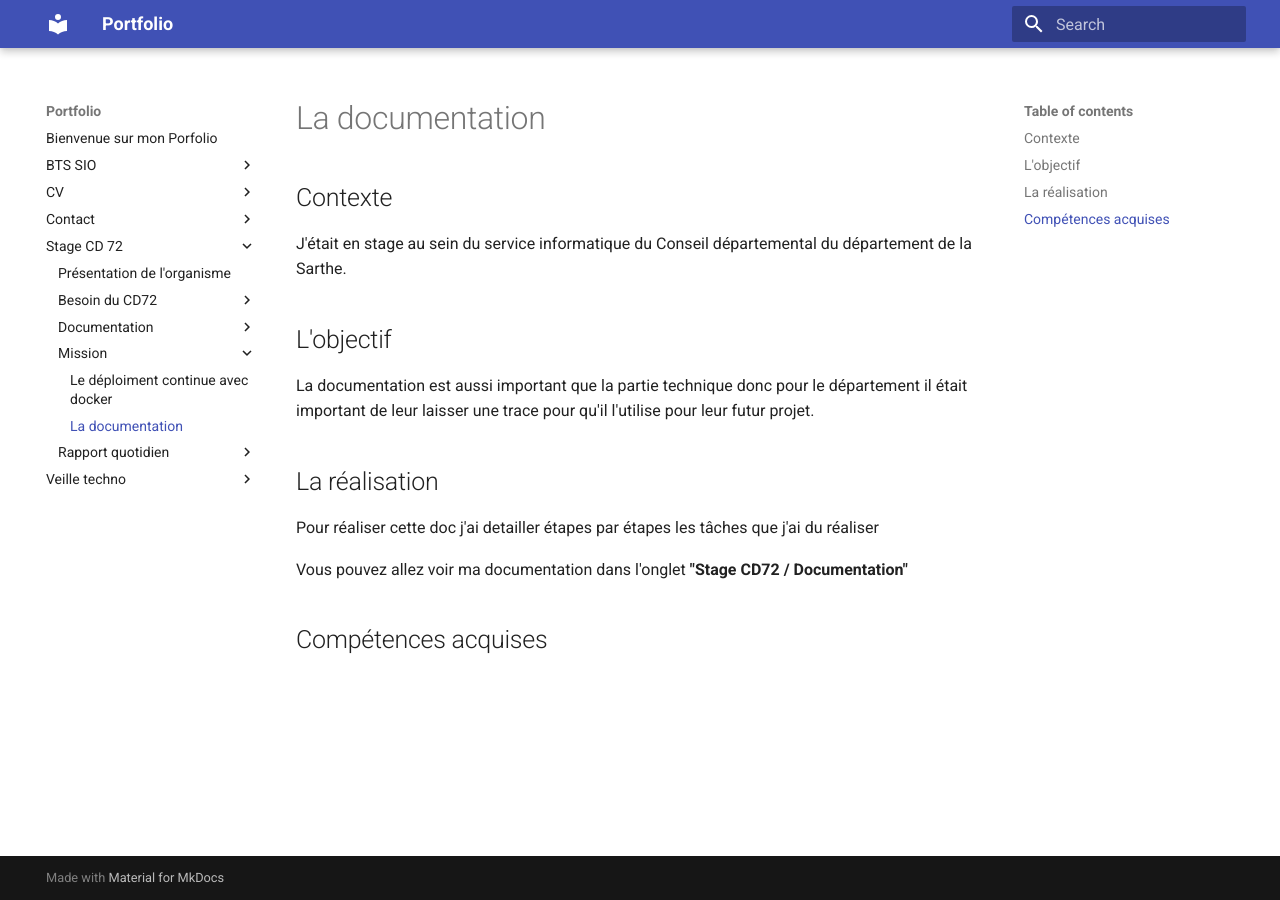
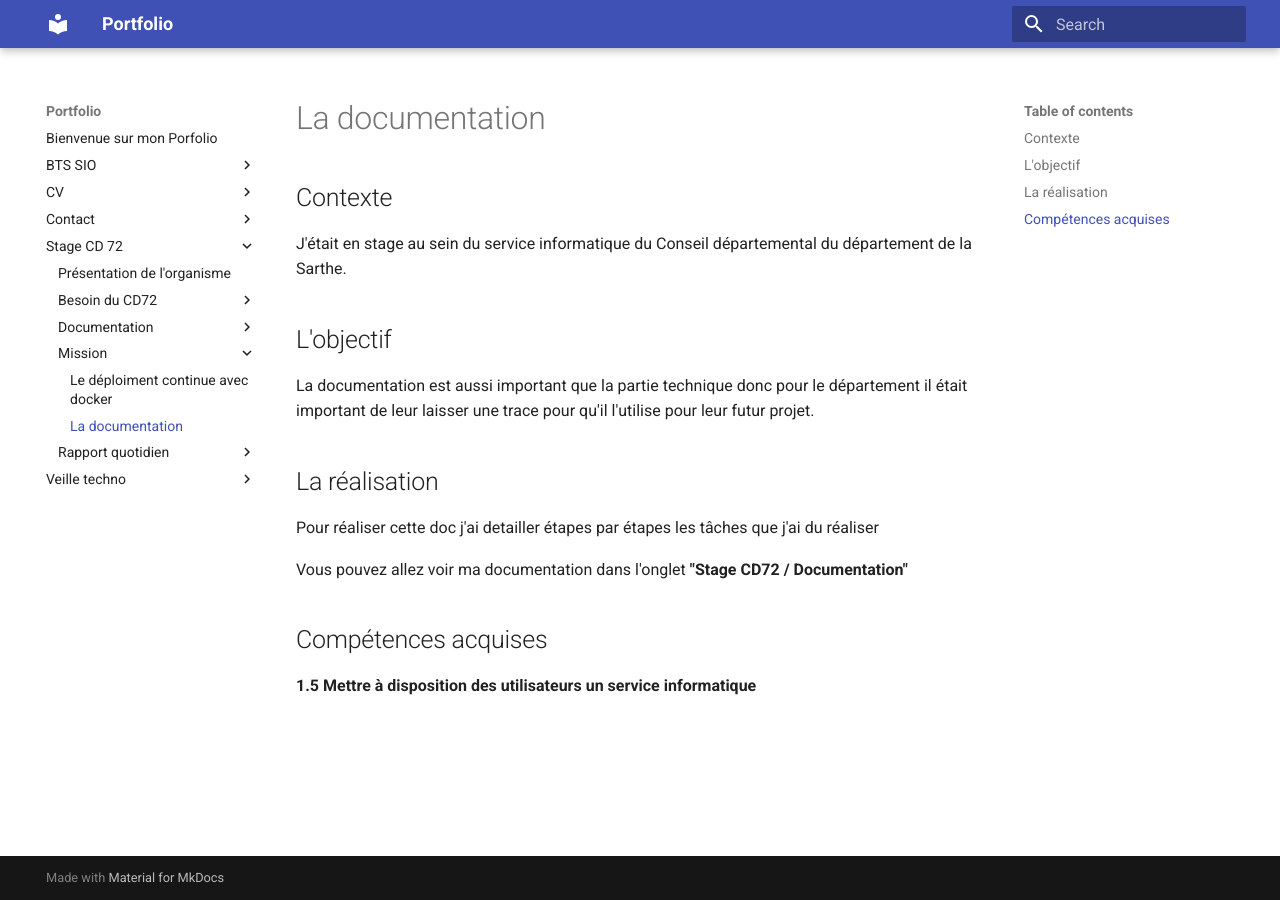
Before and after one commit to antoninlcs/Porfolio, an MkDocs documentation site: the page built from docs/Stage CD 72/Mission/Mission 2.md, in a window 1280 px wide. Built offline with MkDocs 1.6.1 and Material for MkDocs 9.7.7, drawn with Linux system fonts in a browser that asks for light colours; nearby versions of some CDN libraries.

Commit message:
porfolio

```diff
--- a/docs/Stage CD 72/Mission/Mission 2.md
+++ b/docs/Stage CD 72/Mission/Mission 2.md
@@ -15,3 +15,5 @@ Pour réaliser cette doc j'ai detailler étapes par étapes les tâches que j'ai
 Vous pouvez allez voir ma documentation dans l'onglet **"Stage CD72 / Documentation"**
 
 ## Compétences acquises
+
+**1.5 Mettre à disposition des utilisateurs un service informatique**
```
